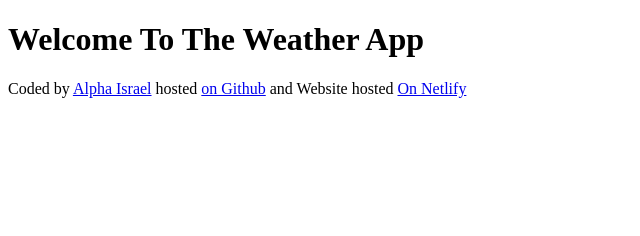
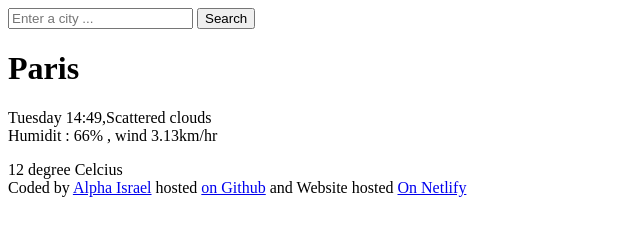
Before and after one commit to alphay78/Weather-Forcast, a plain HTML site: page index.html in a window 1280 px wide. Shown: the whole page, without its empty margins (0-640 px from the left). Drawn offline with Linux system fonts and the light colour scheme.

Commit message:
I have added both sematic tags

```diff
--- a/index.html
+++ b/index.html
@@ -6,7 +6,22 @@
   <title>Weather App</title>
 </head>
 <body>
-  <h1>Welcome To  The Weather App</h1>
+  <header>
+    <form>
+      <input type="search" placeholder="Enter a city ..." />
+      <input type="submit" value="Search">
+    </form>
+    <main>
+      <div>
+  <h1>Paris</h1>
+  <p> Tuesday 14:49,Scattered clouds
+    <br>
+  Humidit : 66% , wind 3.13km/hr
+  </p>
+  </div>
+  </main>
+  </header>
+  <div>12 degree Celcius</div>
   <footer>Coded by  <a href="https://github.com/alphay78/" target="_blank">Alpha Israel</a> hosted <a href="https://github.com/alphay78/Weather-Forcast" target="_blank">on Github</a> and Website hosted <a href="https://astounding-kitsune-4cea0f.netlify.app/" target="_blank">On Netlify</a></footer>
 </body>
 </html>
```
